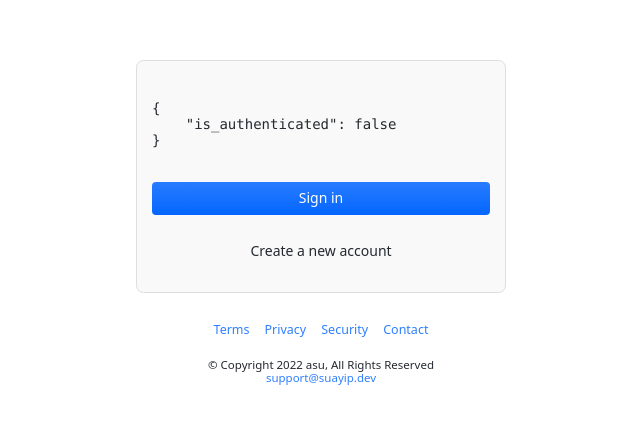
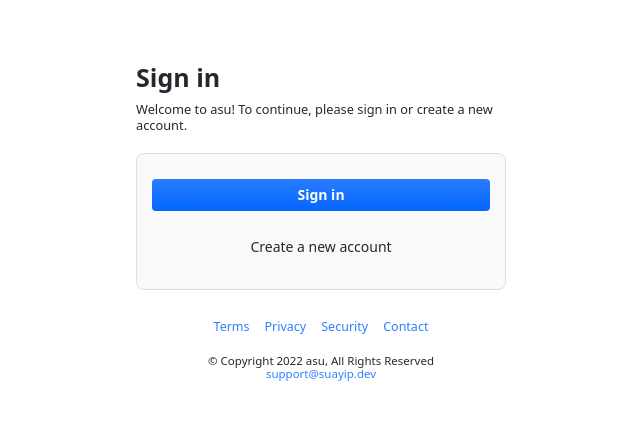
Before and after one commit to realsuayip/maralman, a SvelteKit app: page / in a window 1280 px wide. Shown: the part 193-616 px from the top of the page, without its empty margins (319-959 px from the left). Built offline with nearby package versions, Linux system fonts and the light colour scheme; no server answers.

Commit message:
Prepare layout for signed-in views

```diff
--- /dev/null
+++ b/src/lib/routes.js
@@ -0,0 +1,3 @@
+export function matchRoute(route, namespace) {
+  return route.id && route.id.startsWith(`/(${namespace})/`);
+}
--- a/src/routes/+layout.svelte
+++ b/src/routes/+layout.svelte
@@ -2,9 +2,13 @@
   import { navigating } from "$app/stores";
   import "./styles.css";
   import Footer from "$lib/components/Footer.svelte";
+  import { page } from "$app/stores";
+  import { matchRoute } from "$lib/routes.js";
 </script>
 
-<div class="app">
+{#if matchRoute($page.route, "auth") || !$page.data.user.is_authenticated}
+  <div class="app focus">
+    <div>
       <main class="center">
         {#if $navigating}
           <div class="subject">
@@ -16,3 +20,12 @@
       </main>
       <Footer />
     </div>
+  </div>
+{:else if $page.data.user.is_authenticated}
+  <div class="app">
+    <main>
+      <slot />
+    </main>
+    <Footer />
+  </div>
+{/if}
--- a/src/routes/+page.svelte
+++ b/src/routes/+page.svelte
@@ -1,15 +1,22 @@
 <script>
-  export let data;
+  import { page } from "$app/stores";
 </script>
 
 <svelte:head>
   <title>Home</title>
 </svelte:head>
 
-<div class="subject">
-  <pre style="overflow: scroll">{JSON.stringify(data.user, undefined, 4)}</pre>
-  <a href="/login" class="btn btn-primary">Sign in</a>
-  <a href="/register" class="btn secondary btn-primary muted"
-    >Create a new account</a
-  >
-</div>
+{#if $page.data.user.is_authenticated}
+  <pre>{JSON.stringify($page.data.user, undefined, 4)}</pre>
+{:else}
+  <header>
+    <h1>Sign in</h1>
+    <small>
+      Welcome to asu! To continue, please sign in or create a new account.
+    </small>
+  </header>
+  <div class="subject">
+    <a href="/login" class="btn primary">Sign in</a>
+    <a href="/register" class="btn secondary muted">Create a new account</a>
+  </div>
+{/if}
--- a/src/routes/styles.css
+++ b/src/routes/styles.css
@@ -47,10 +47,6 @@ body {
   font-size: 1.4rem;
   background: var(--background);
   color: var(--foreground);
-  display: grid;
-  align-items: center;
-  justify-content: center;
-  height: 100vh;
 }
 
 hr {
@@ -404,3 +400,10 @@ a {
 .m-0 {
   margin: 0;
 }
+
+div.focus {
+  display: grid;
+  align-items: center;
+  justify-content: center;
+  height: 100vh;
+}
```
Also changed, not shown: src/routes/(auth)/login/+page.server.js (renamed from src/routes/login/+page.server.js), src/routes/(auth)/register/+page.server.js (renamed from src/routes/register/+page.server.js), src/routes/(auth)/register/+page.svelte (renamed from src/routes/register/+page.svelte). Lines whose indentation alone changed are shown as unchanged.
